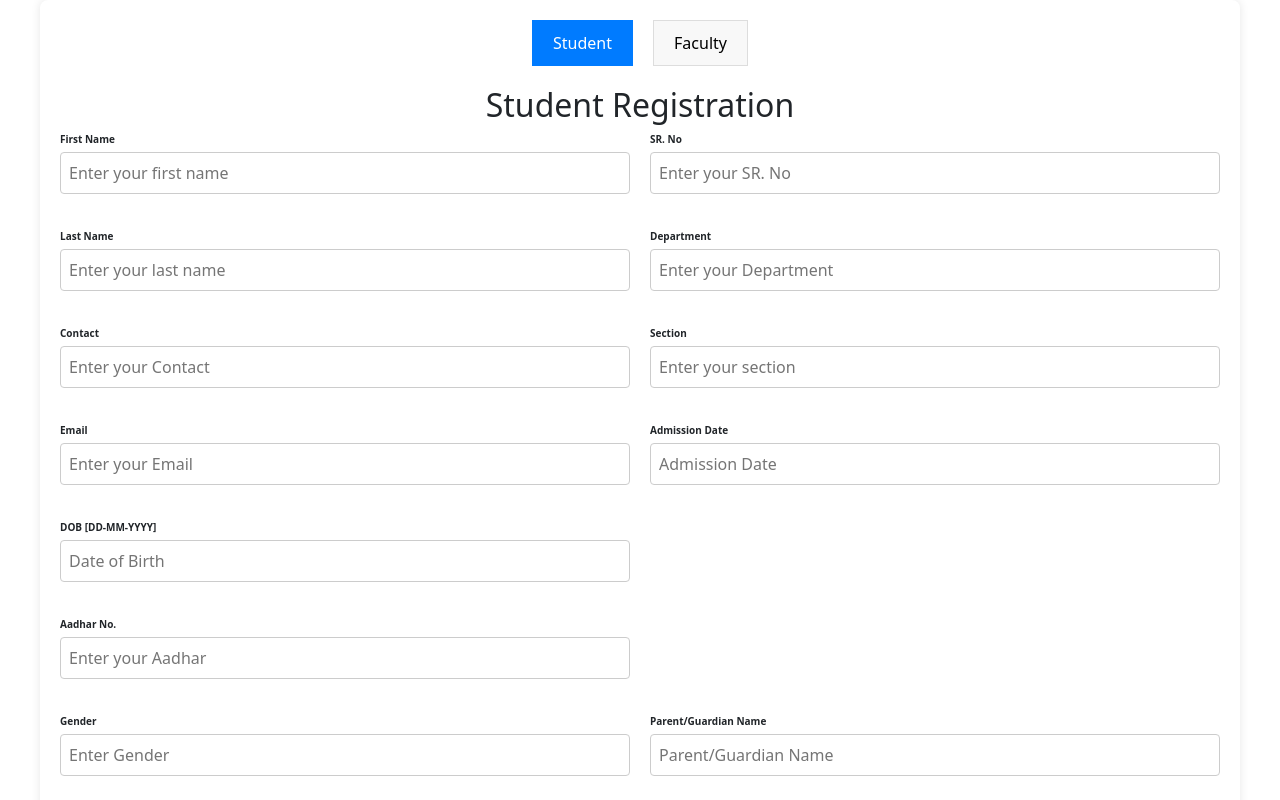
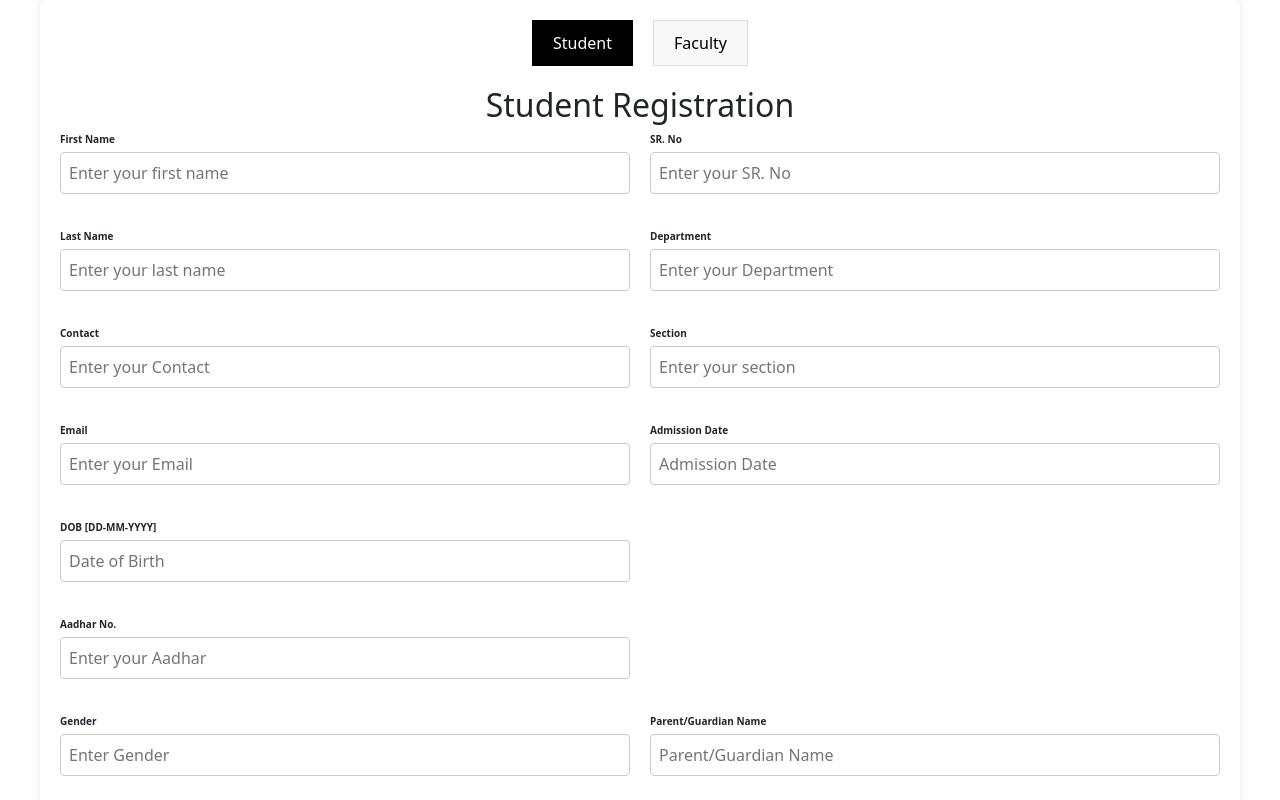
Before and after one commit to NiranjanGowdaNR/Student-Monitoring-System, a React (Create React App) app: page /register in a window 1280 px wide. Shown: the top 800 px of the page. Built offline with nearby package versions, Linux system fonts and the light colour scheme.

Commit message:
Update StudentRegister.css

```diff
--- a/src/pages/StudentRegister/StudentRegister.css
+++ b/src/pages/StudentRegister/StudentRegister.css
@@ -29,13 +29,13 @@
 }
 
 .toggle-buttons button.active {
-  background-color: #007bff;
+  background-color: rgb(0,0,0);
   color: #fff;
-  border-color: #007bff;
+  border-color: rgb(0,0,0);
 }
 
 .toggle-buttons button:hover {
-  background-color: #007bff;
+  background-color: rgb(0,0,0);
   color: #fff;
 }
 
@@ -85,7 +85,7 @@
 .submit-button {
   grid-column: span 2;
   padding: 10px 20px;
-  background-color: #007bff;
+  background-color: rgb(0,0,0);
   color: #fff;
   border: none;
   border-radius: 4px;
@@ -96,7 +96,7 @@
 }
 
 .submit-button:hover {
-  background-color: #0056b3;
+  background-color: rgb(0,0,0);
 }
 
 /* Heading */
```
